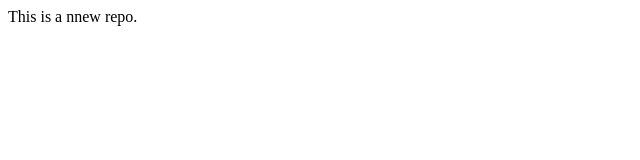
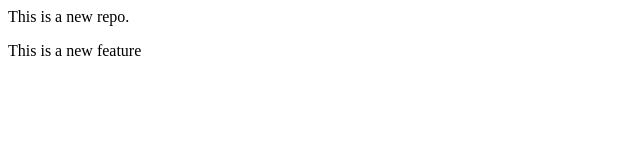
Before and after one commit to huzaifashamas7-cmyk/localrepo, a plain HTML site: page index.html in a window 1280 px wide. Shown: the whole page, without its empty margins (0-640 px from the left). Drawn offline with Linux system fonts and the light colour scheme.

Commit message:
Add new feature.

```diff
--- a/index.html
+++ b/index.html
@@ -1 +1,2 @@
-<p>This is a nnew repo. </p>
+<p>This is a new repo. </p>
+<p>This is a new feature</p>
```
